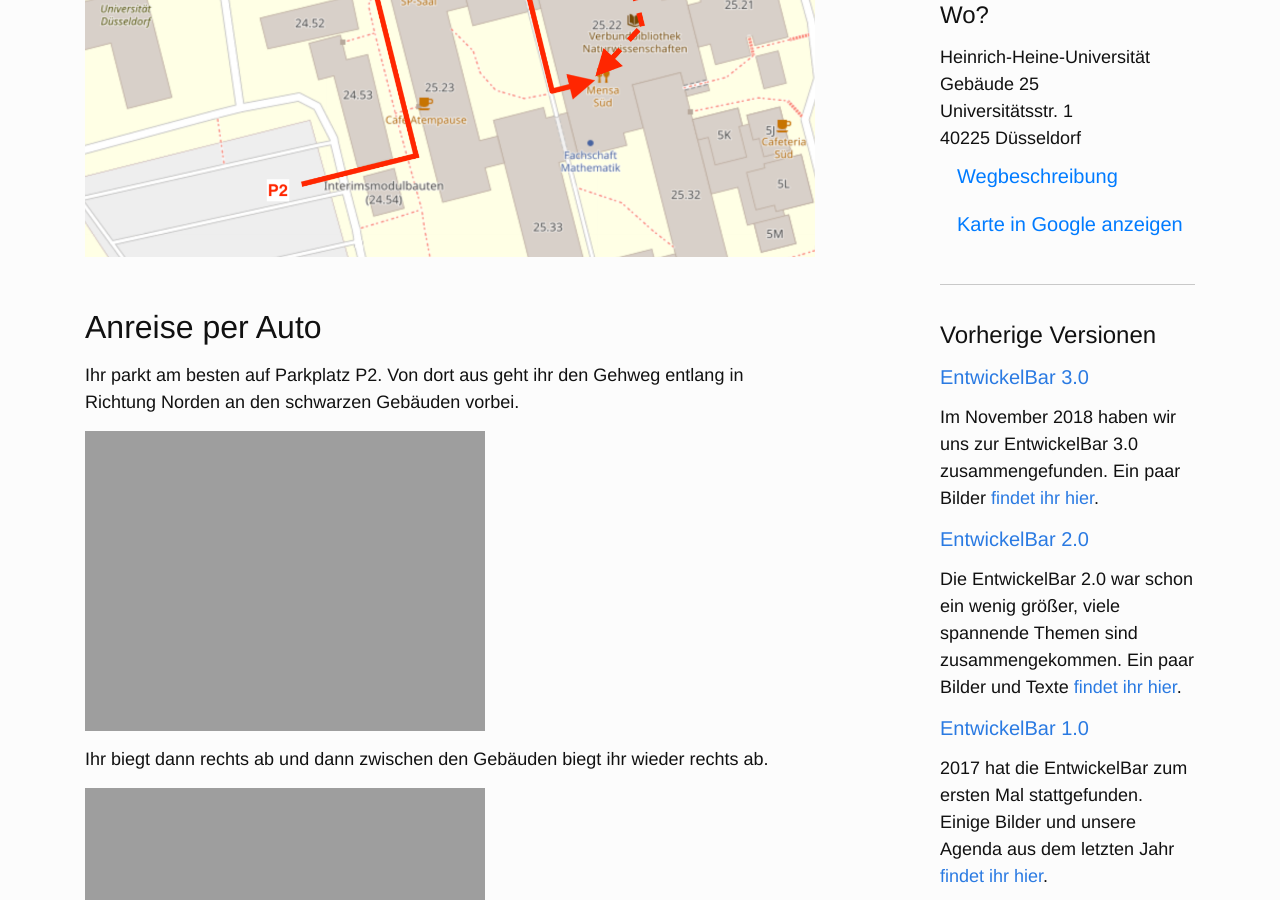
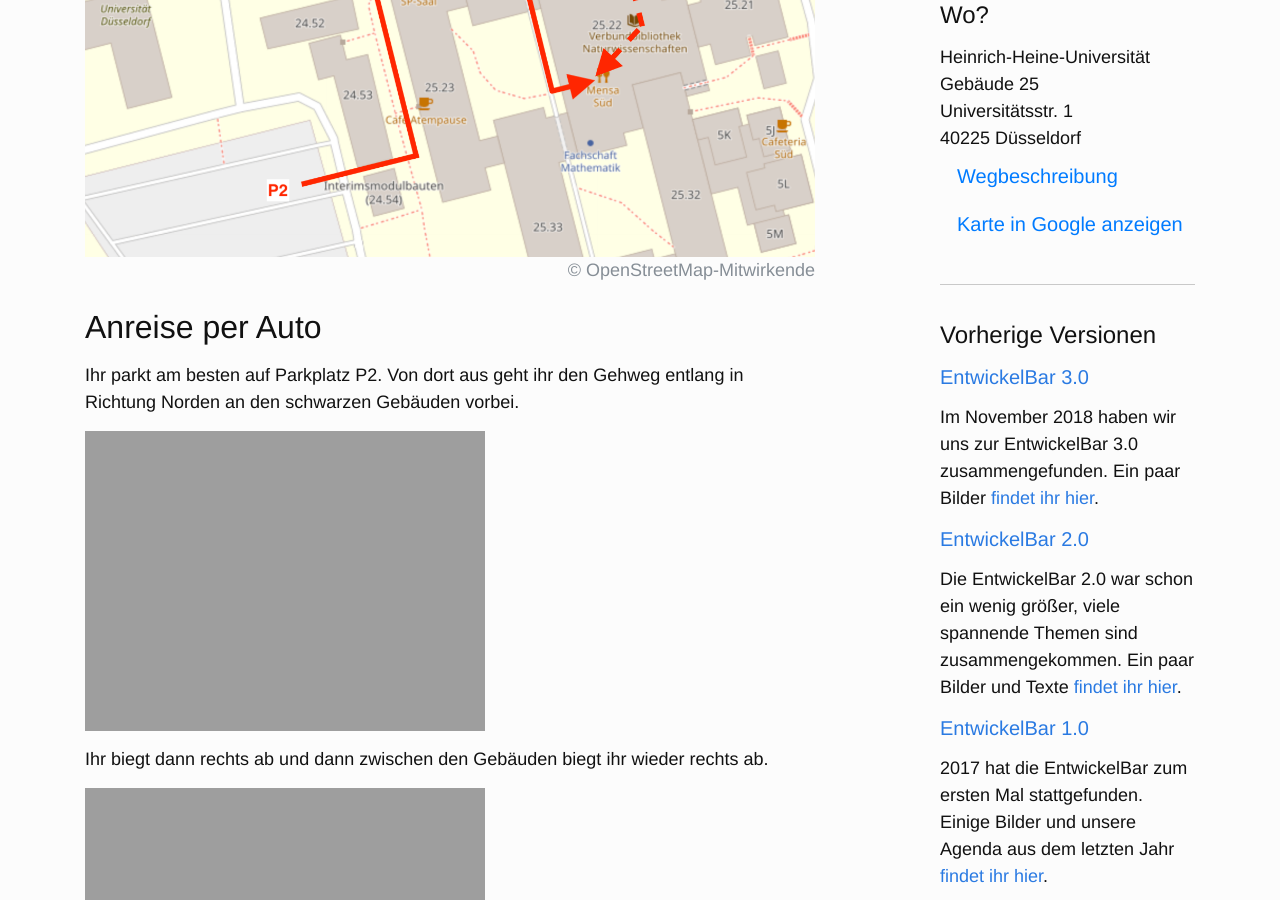
Before and after one commit to EntwickelBar/entwickelbar.github.io, a Jekyll site: the page built from wegbeschreibung.html, in a window 1280 px wide and 900 px high, scrolled down 1095 px. Built offline with Jekyll 4.4.1, drawn with Linux system fonts in a browser that asks for light colours.

Commit message:
Add lightbox and copyright to osm

```diff
--- a/wegbeschreibung.html
+++ b/wegbeschreibung.html
@@ -13,9 +13,11 @@
 <h2>Orientierungskarte</h2>
 
 <p>
-  <a href="{{ 'img/wegbeschreibung/karte.png' | absolute_url }}" data-lightbox="entwickelbar2018">
-    <img class="img img-fluid" src="{{ 'img/wegbeschreibung/karte.png' | absolute_url }}" alt="">
+  <a data-lightbox="entwickelbar2018" href="{{ 'img/wegbeschreibung/karte.png' | absolute_url }}">
+    <img alt="" class="img img-fluid" src="{{ 'img/wegbeschreibung/karte.png' | absolute_url }}">
   </a>
+  <br>
+  <span class="text-muted float-right">&copy; OpenStreetMap-Mitwirkende</span>
 </p>
 
 <div class="divider"></div>
@@ -24,59 +26,65 @@
 <h2>Anreise per Auto</h2>
 
 <p>
-  Ihr parkt am besten auf Parkplatz P2. Von dort aus geht ihr den Gehweg entlang in Richtung Norden an den schwarzen Gebäuden vorbei.
+  Ihr parkt am besten auf Parkplatz P2. Von dort aus geht ihr den Gehweg entlang in Richtung Norden an den schwarzen
+  Gebäuden vorbei.
 </p>
 
 <p>
-  <a href="{{ 'img/wegbeschreibung/pp1.JPG' | absolute_url }}" data-lightbox="entwickelbar2018">
-    <img class="img img-fluid" src="{{ 'img/wegbeschreibung/pp1.JPG' | absolute_url }}" alt="">
+  <a data-lightbox="entwickelbar2018" href="{{ 'img/wegbeschreibung/pp1.JPG' | absolute_url }}">
+    <img alt="" class="img img-fluid" src="{{ 'img/wegbeschreibung/pp1.JPG' | absolute_url }}">
   </a>
 </p>
 
 <p>
   Ihr biegt dann rechts ab und dann zwischen den Gebäuden biegt ihr wieder rechts ab.</p>
 <p>
-   <a href="{{ 'img/wegbeschreibung/pp2.JPG' | absolute_url }}" data-lightbox="entwickelbar2018">
-     <img class="img img-fluid" src="{{ 'img/wegbeschreibung/pp2.JPG' | absolute_url }}" alt="">
+  <a data-lightbox="entwickelbar2018" href="{{ 'img/wegbeschreibung/pp2.JPG' | absolute_url }}">
+    <img alt="" class="img img-fluid" src="{{ 'img/wegbeschreibung/pp2.JPG' | absolute_url }}">
   </a>
 </p>
 
 <p>
-   <a href="{{ 'img/wegbeschreibung/pp3.JPG' | absolute_url }}" data-lightbox="entwickelbar2018">
-     <img class="img img-fluid" src="{{ 'img/wegbeschreibung/pp3.JPG' | absolute_url }}" alt="">
+  <a data-lightbox="entwickelbar2018" href="{{ 'img/wegbeschreibung/pp3.JPG' | absolute_url }}">
+    <img alt="" class="img img-fluid" src="{{ 'img/wegbeschreibung/pp3.JPG' | absolute_url }}">
   </a>
 </p>
 <p>
-Zwischen den Gebäuden lauft ihr bis vor die zweiten Überführung durch und geht links in das Gebäude. Ihr kommt direkt am Pausenraum an. Der Marktplatz ist ebenfalls direkt dort.
+  Zwischen den Gebäuden lauft ihr bis vor die zweiten Überführung durch und geht links in das Gebäude. Ihr kommt direkt
+  am Pausenraum an. Der Marktplatz ist ebenfalls direkt dort.
 </p>
 <p>
-  <a href="{{ 'img/wegbeschreibung/pp4.JPG' | absolute_url }}" data-lightbox="entwickelbar2018">
-    <img class="img img-fluid" src="{{ 'img/wegbeschreibung/pp4.JPG' | absolute_url }}" alt="">
+  <a data-lightbox="entwickelbar2018" href="{{ 'img/wegbeschreibung/pp4.JPG' | absolute_url }}">
+    <img alt="" class="img img-fluid" src="{{ 'img/wegbeschreibung/pp4.JPG' | absolute_url }}">
   </a>
 </p>
 <div class="divider"></div>
 
 <h2>Anreise per ÖPNV</h2>
 <p>
-  Von der Haltestelle Universität Ost/Botanischer Garten folgt ihr einfach dem Weg in Richtung Universität, bis ihr vor Gebäude 25.12 steht. Von der Haltestelle Universität Mitte aus (falls ihr mit einem Taxi anreist, empfiehlt es sich, sich dort absetzen zu lassen)  geht ihr am Teich vorbei und den Weg hoch. Ihr lauft immer an der Universitätsbibliothek vorbei und haltet euch halbrechts. Ihr kommt dann ebenfalls bei Gebäude 25.12 an.
+  Von der Haltestelle Universität Ost/Botanischer Garten folgt ihr einfach dem Weg in Richtung Universität, bis ihr vor
+  Gebäude 25.12 steht. Von der Haltestelle Universität Mitte aus (falls ihr mit einem Taxi anreist, empfiehlt es sich,
+  sich dort absetzen zu lassen) geht ihr am Teich vorbei und den Weg hoch. Ihr lauft immer an der Universitätsbibliothek
+  vorbei und haltet euch halbrechts. Ihr kommt dann ebenfalls bei Gebäude 25.12 an.
 </p>
 
 <p>
-  <a href="{{ 'img/wegbeschreibung/haupt1.JPG' | absolute_url }}" data-lightbox="entwickelbar2018">
-    <img class="img img-fluid" src="{{ 'img/wegbeschreibung/haupt1.JPG' | absolute_url }}" alt="">
+  <a data-lightbox="entwickelbar2018" href="{{ 'img/wegbeschreibung/haupt1.JPG' | absolute_url }}">
+    <img alt="" class="img img-fluid" src="{{ 'img/wegbeschreibung/haupt1.JPG' | absolute_url }}">
   </a>
 </p>
 
 <p>
- Ihr geht einfach immer geradeaus durch as Gebäude, bis ihr in einem Foyer mit einem grossen Treppenaufgang ankommt. Dort geht ihr einfach herunter und ihr landet direkt am Marktplatz.</p>
+  Ihr geht einfach immer geradeaus durch as Gebäude, bis ihr in einem Foyer mit einem grossen Treppenaufgang ankommt.
+  Dort geht ihr einfach herunter und ihr landet direkt am Marktplatz.</p>
 <p>
-   <a href="{{ 'img/wegbeschreibung/haupt2.JPG' | absolute_url }}" data-lightbox="entwickelbar2018">
-     <img class="img img-fluid" src="{{ 'img/wegbeschreibung/haupt2.JPG' | absolute_url }}" alt="">
+  <a data-lightbox="entwickelbar2018" href="{{ 'img/wegbeschreibung/haupt2.JPG' | absolute_url }}">
+    <img alt="" class="img img-fluid" src="{{ 'img/wegbeschreibung/haupt2.JPG' | absolute_url }}">
   </a>
 </p>
 
 <p>
-   <a href="{{ 'img/wegbeschreibung/haupt3.JPG' | absolute_url }}" data-lightbox="entwickelbar2018">
-     <img class="img img-fluid" src="{{ 'img/wegbeschreibung/haupt3.JPG' | absolute_url }}" alt="">
+  <a data-lightbox="entwickelbar2018" href="{{ 'img/wegbeschreibung/haupt3.JPG' | absolute_url }}">
+    <img alt="" class="img img-fluid" src="{{ 'img/wegbeschreibung/haupt3.JPG' | absolute_url }}">
   </a>
 </p>
```
Lines whose indentation alone changed are shown as unchanged.
